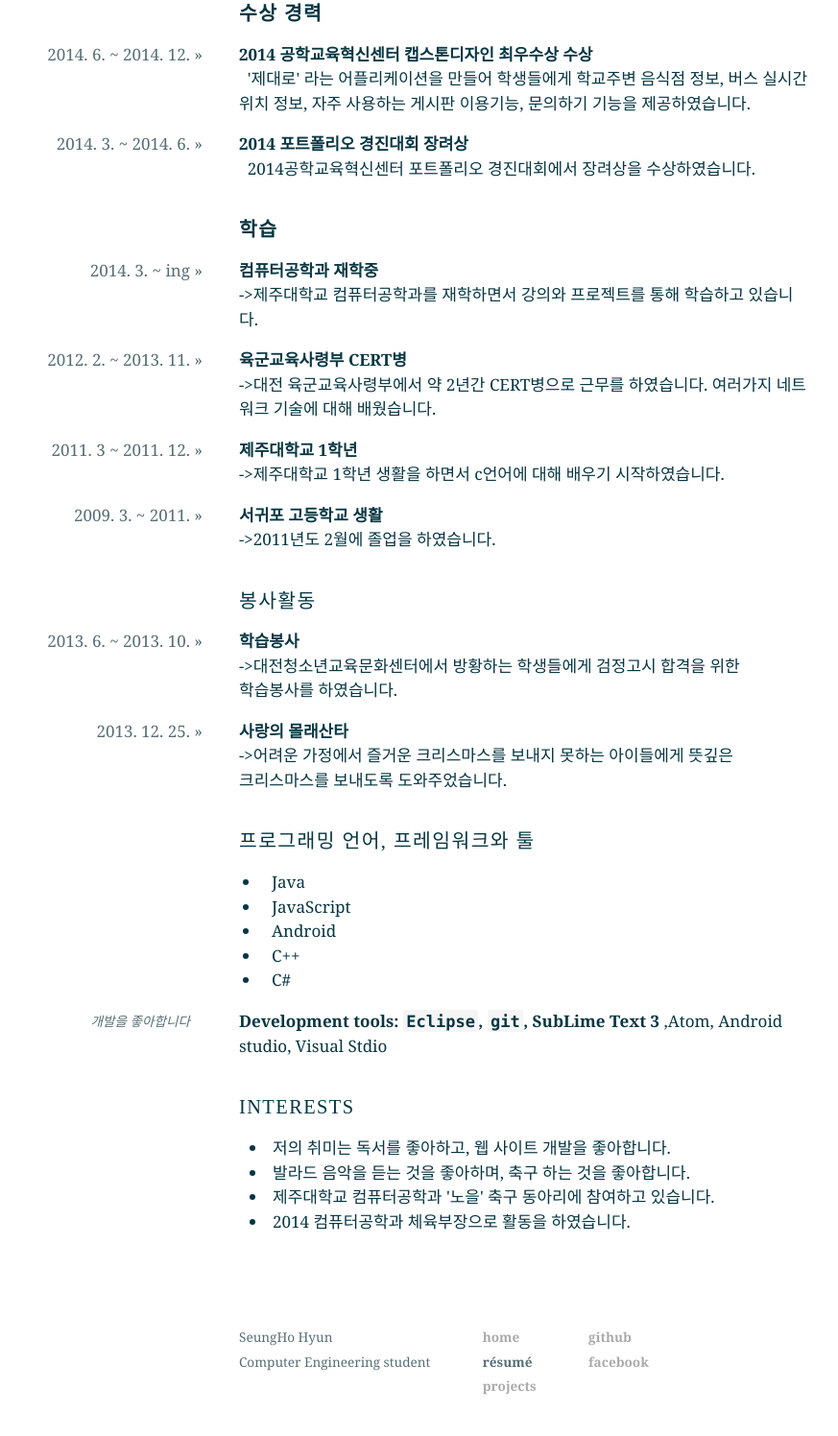
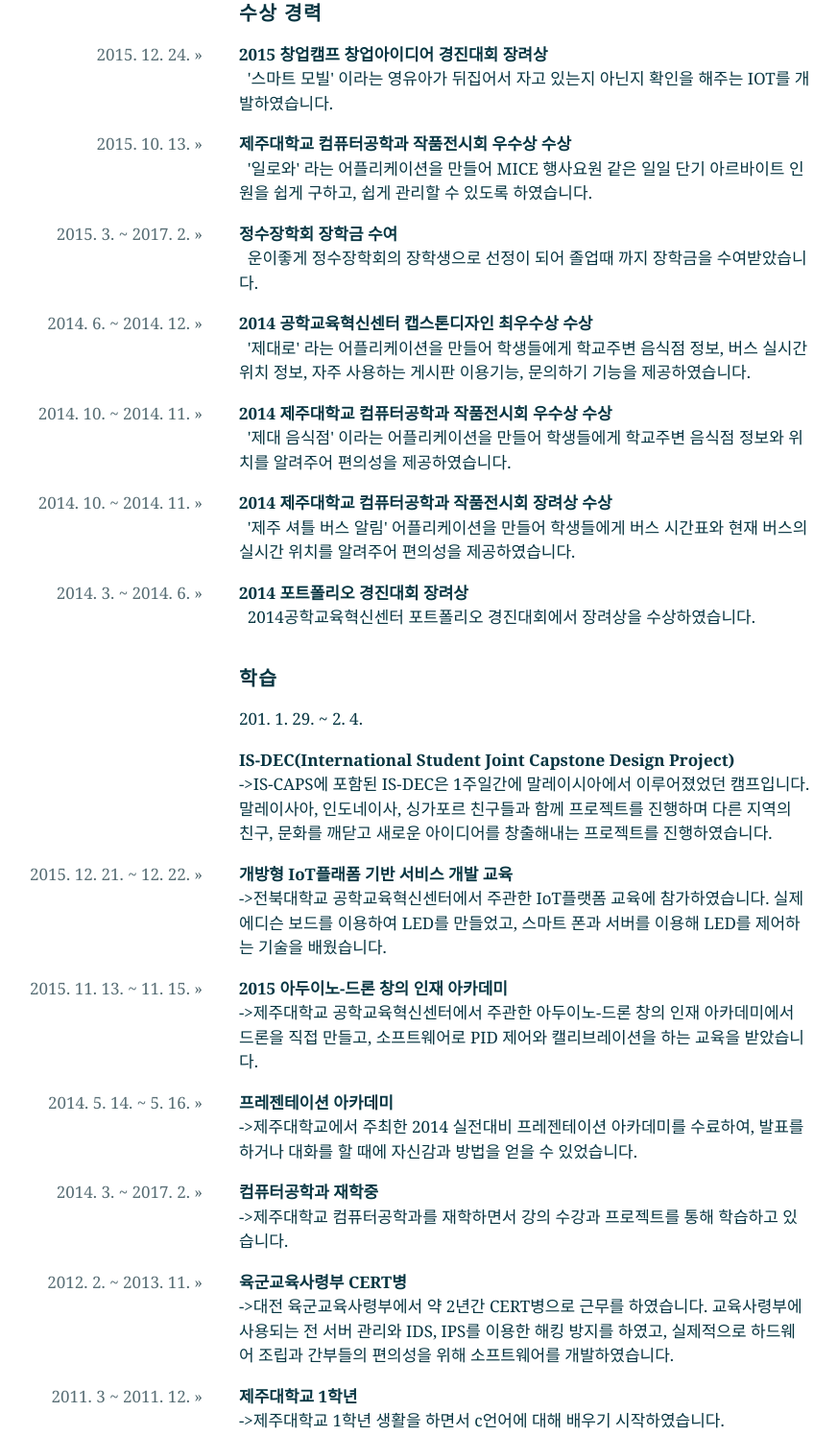
Before and after one commit to scsc3313/scsc3313.github.io, a plain HTML site: page index.html in a window 1280 px wide. Shown: the part 347-1843 px from the top of the page at 96% size, without its empty margins (204-1077 px from the left). Before the commit the page ends 1817 px from the top, so only its background shows below. Drawn offline with Linux system fonts and the light colour scheme.

Commit message:
수상경력, 학습 추가

```diff
--- a/index.html
+++ b/index.html
@@ -33,28 +33,64 @@
 <h2 id="rsum">자기소개</h2>
 <p><strong>안녕하세요. 저는 컴퓨터공학과 학생입니다.</strong><br />
 웹 개발과 웹 디자인을 좋아합니다. <a href="https://github.com/scsc3313">github.com/scsc3313</a><br>
-나이는 24살이고 3학년입니다. <br>
+나이는 25살이고 4학년입니다. <br>
 창의적인 사람이 되기 위해 노력합니다.</p>
 
 <h3 class="clearer" id="employment"><strong>수상 경력</strong></h3>
+
+<p class="margin time">2015. 12. 24.</p>
+
+<p><strong>2015 창업캠프 창업아이디어 경진대회 장려상</strong> <br>&nbsp;&nbsp;'스마트 모빌' 이라는 영유아가 뒤집어서 자고 있는지 아닌지 확인을 해주는 IOT를 개발하였습니다. </p>
+
+<p class="margin time">2015. 10. 13.</p>
+
+<p><strong>제주대학교 컴퓨터공학과 작품전시회 우수상 수상</strong> <br>&nbsp;&nbsp;'일로와' 라는 어플리케이션을 만들어 MICE 행사요원 같은 일일 단기 아르바이트 인원을 쉽게 구하고, 쉽게 관리할 수 있도록 하였습니다.</p>
+
+<p class="margin time">2015. 3. ~ 2017. 2.</p>
+
+<p><strong>정수장학회 장학금 수여</strong> <br>&nbsp;&nbsp;운이좋게 정수장학회의 장학생으로 선정이 되어 졸업때 까지 장학금을 수여받았습니다.</p>
 
 <p class="margin time">2014. 6. ~ 2014. 12.</p>
 
 <p><strong>2014 공학교육혁신센터  캡스톤디자인 최우수상 수상</strong> <br>&nbsp;&nbsp;'제대로' 라는 어플리케이션을 만들어 학생들에게 학교주변 음식점 정보, 버스 실시간 위치 정보, 자주 사용하는 게시판 이용기능, 문의하기 기능을 제공하였습니다. </p>
 
+<p class="margin time">2014. 10. ~ 2014. 11.</p>
+
+<p><strong>2014 제주대학교 컴퓨터공학과 작품전시회 우수상 수상</strong> <br>&nbsp;&nbsp;'제대 음식점' 이라는 어플리케이션을 만들어 학생들에게 학교주변 음식점 정보와 위치를 알려주어 편의성을 제공하였습니다. </p>
+
+ <p class="margin time">2014. 10. ~ 2014. 11.</p>
+
+<p><strong>2014 제주대학교 컴퓨터공학과 작품전시회 장려상 수상</strong> <br>&nbsp;&nbsp;'제주 셔틀 버스 알림' 어플리케이션을 만들어 학생들에게 버스 시간표와 현재 버스의 실시간 위치를 알려주어 편의성을 제공하였습니다. </p>
+
 <p class="margin time">2014. 3. ~ 2014. 6.</p>
 
 <p id="sogilis"><strong>2014 포트폴리오 경진대회 장려상</a></strong> <br>&nbsp;&nbsp;2014공학교육혁신센터 포트폴리오 경진대회에서 장려상을 수상하였습니다.</p>
 
-<h3 id="education"><strong>학습</strong></h3>
+<h3 id="education"><strong>학습</strong></h3
 
-<p class="margin time">2014. 3. ~ ing</p>
+<p class="margin time">201. 1. 29. ~ 2. 4.</p>
 
-<p><strong>컴퓨터공학과 재학중</strong><br>->제주대학교 컴퓨터공학과를 재학하면서 강의와 프로젝트를 통해 학습하고 있습니다.</p>
+<p><strong>IS-DEC(International Student Joint Capstone Design Project)</strong><br>->IS-CAPS에 포함된 IS-DEC은 1주일간에 말레이시아에서 이루어졌었던 캠프입니다. 말레이사아, 인도네이사, 싱가포르 친구들과 함께 프로젝트를 진행하며 다른 지역의 친구, 문화를 깨닫고 새로운 아이디어를 창출해내는 프로젝트를 진행하였습니다.</p>
+
+<p class="margin time">2015. 12. 21. ~ 12. 22.</p>
+
+<p><strong>개방형 IoT플래폼 기반 서비스 개발 교육</strong><br>->전북대학교 공학교육혁신센터에서 주관한 IoT플랫폼 교육에 참가하였습니다. 실제 에디슨 보드를 이용하여 LED를 만들었고, 스마트 폰과 서버를 이용해 LED를 제어하는 기술을 배웠습니다.</p>
+
+<p class="margin time">2015. 11. 13. ~ 11. 15.</p>
+
+<p><strong>2015 아두이노-드론 창의 인재 아카데미</strong><br>->제주대학교 공학교육혁신센터에서 주관한 아두이노-드론 창의 인재 아카데미에서 드론을 직접 만들고, 소프트웨어로 PID 제어와 캘리브레이션을 하는 교육을 받았습니다.</p>
+
+<p class="margin time">2014. 5. 14. ~ 5. 16.</p>
+
+<p><strong>프레젠테이션 아카데미</strong><br>->제주대학교에서 주최한 2014 실전대비 프레젠테이션 아카데미를 수료하여, 발표를 하거나 대화를 할 때에 자신감과 방법을 얻을 수 있었습니다.</p>
+
+<p class="margin time">2014. 3. ~ 2017. 2.</p>
+
+<p><strong>컴퓨터공학과 재학중</strong><br>->제주대학교 컴퓨터공학과를 재학하면서 강의 수강과 프로젝트를 통해 학습하고 있습니다.</p>
 
 <p class="margin time">2012. 2. ~ 2013. 11.</p>
 
-<p><strong>육군교육사령부 CERT병</strong><br>->대전 육군교육사령부에서 약 2년간 CERT병으로 근무를 하였습니다. 여러가지 네트워크 기술에 대해 배웠습니다.</p>
+<p><strong>육군교육사령부 CERT병</strong><br>->대전 육군교육사령부에서 약 2년간 CERT병으로 근무를 하였습니다. 교육사령부에 사용되는 전 서버 관리와 IDS, IPS를 이용한 해킹 방지를 하였고, 실제적으로 하드웨어 조립과 간부들의 편의성을 위해 소프트웨어를 개발하였습니다.</p>
 
 <p class="margin time">2011. 3 ~ 2011. 12.</p>
 
@@ -81,7 +117,9 @@
 <ul>
 
   <li>Java</li>
+  <li>SpringFrameWork</li>
   <li>JavaScript</li>
+  <li>Php</li>
   <li>Android</li>
   <li>C++</li>
   <li>C#</li>
@@ -90,17 +128,15 @@
 
 <p class="margin note">개발을 좋아합니다</p>
 
-<p><strong>Development tools: <code>Eclipse</code>, <code>git</code>, SubLime Text 3</strong>
+<p><strong>Development tools: <code>IntelliJ</code>, <code>Eclipse</code>, <code>git</code>, SubLime Text 3</strong>
 ,Atom, Android studio, Visual Stdio</p>
 
 <h3 id="interests">Interests</h3>
 
-<li>저의 취미는 독서를 좋아하고, 웹 사이트 개발을 좋아합니다.</li>
-<li>발라드 음악을 듣는 것을 좋아하며, 축구 하는 것을 좋아합니다.</li>
+<li>저의 취미는 축구이며, 웹 사이트 개발을 좋아합니다.</li>
 <li>제주대학교 컴퓨터공학과 '노을' 축구 동아리에 참여하고 있습니다.</li>
 <li>2014 컴퓨터공학과 체육부장으로 활동을 하였습니다.</li>
-
-
+<li>2015 컴퓨터공학과 기획부장으로 활동을 하였습니다.</li>
 
           </div>
 
@@ -116,7 +152,7 @@
               <p>
               <a  href="index.html">home</a><br />
               <a  class="current"  href="index.html">résumé</a><br />
-              <a  href="projects.html">projects</a>
+              <a  href="http://scsc3313.dothome.co.kr">projects</a>
               </p>
             </div>
             <div>
```
